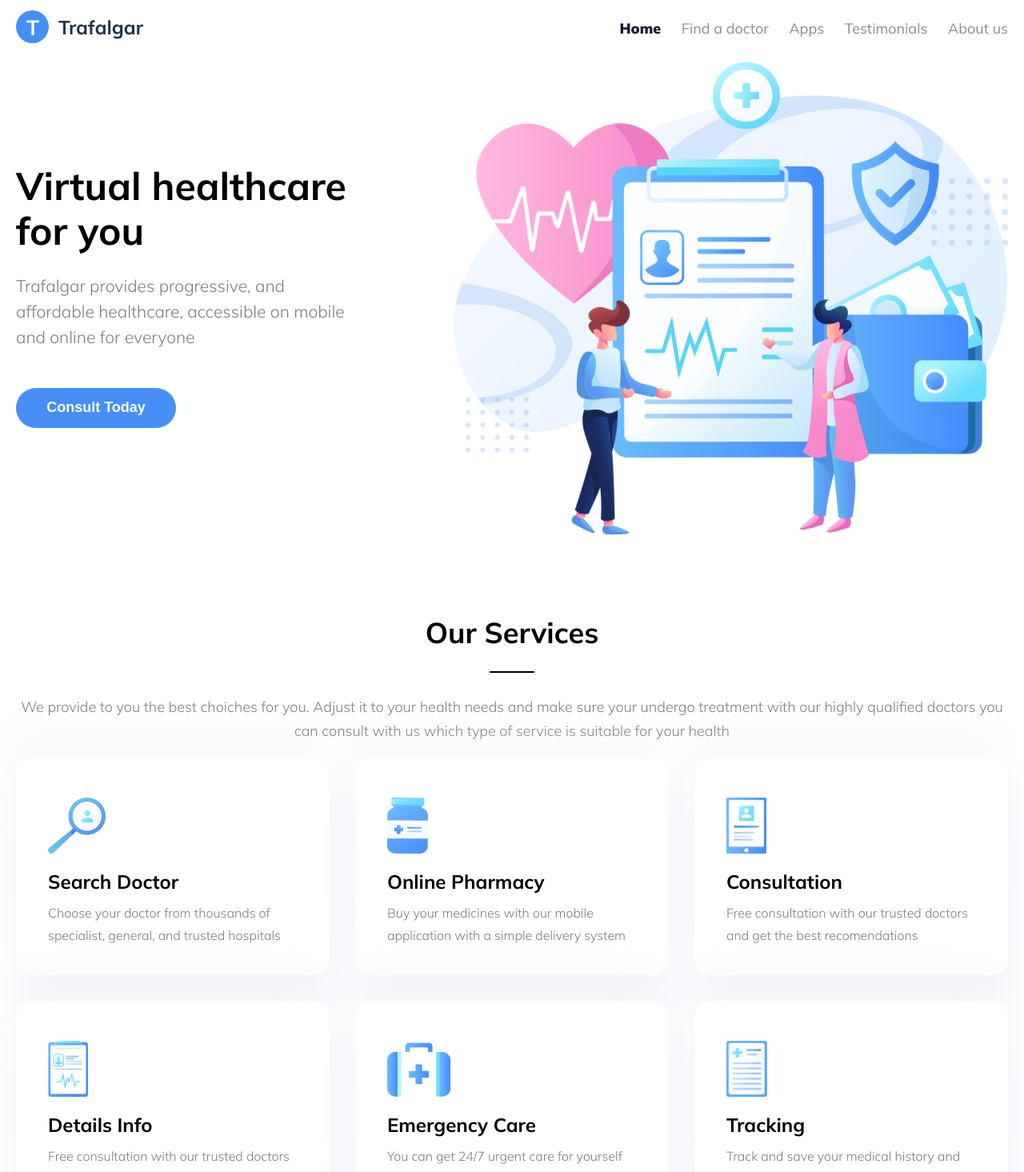
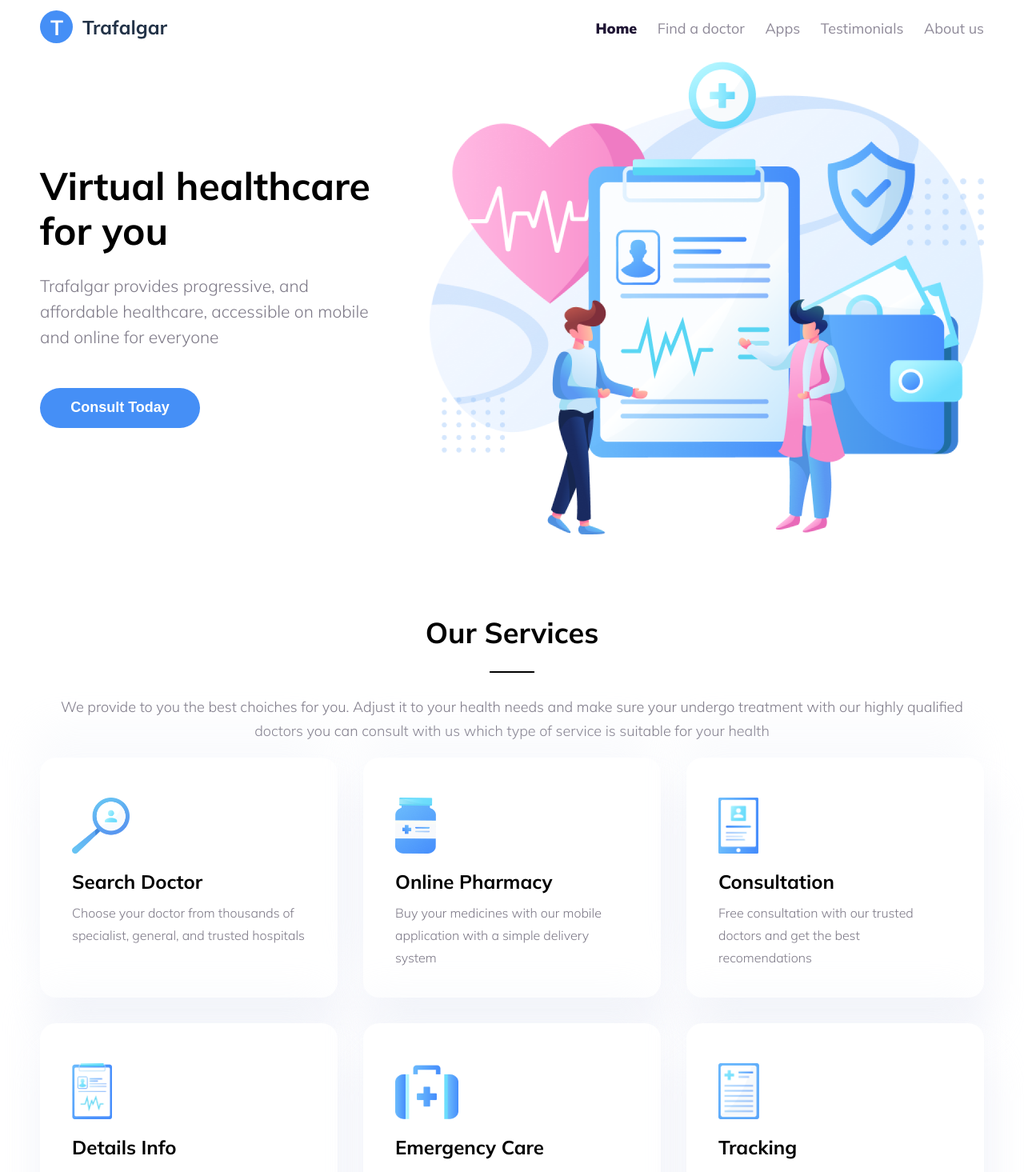
Before and after one commit to nikets40/trafalgar-landing-page, a React (Create React App) app: page / in a window 1280 px wide. Shown: the top 1465 px of the page at 80% size. Built offline with nearby package versions, Linux system fonts and the light colour scheme.

Commit message:
refactoring for responsiveness

```diff
--- a/public/index.html
+++ b/public/index.html
@@ -24,7 +24,7 @@
       work correctly both with client-side routing and a non-root public URL.
       Learn how to configure a non-root public URL by running `npm run build`.
     -->
-    <title>React App</title>
+    <title>Trafalgar</title>
   </head>
   <body>
     <noscript>You need to enable JavaScript to run this app.</noscript>
--- a/src/components/Hero.js
+++ b/src/components/Hero.js
@@ -26,22 +26,32 @@ export default Hero;
 const Container = styled.div`
   max-width: 1280px;
   margin: auto;
-  padding: 0 20px;
+  padding: 0 50px;
   display: flex;
   justify-content: space-between;
   align-items: center;
+
+  @media(max-width:768px){
+    flex-direction: column-reverse;
+  }
 `;
 
 const Cta = styled.div`
   max-width: 430px;
+  min-width: 320px;
   display: flex;
   flex-direction: column;
+
+  @media(max-width:768px){
+    max-width: 100%;
+  }
 `;
 const HeroImg = styled.div`
   height: auto;
   max-width: 693px;
   min-width: 200px;
   max-height: 598px;
+
 
   img {
     width: 100%;
--- a/src/components/Nav.js
+++ b/src/components/Nav.js
@@ -26,7 +26,7 @@ const NavBar = styled.div`
   height: 70px;
   max-width: 1280px;
   margin: auto;
-  padding: 0 20px;
+  padding: 0 50px;
   align-items: center;
   justify-content: space-between;
 `;
--- a/src/components/Services.js
+++ b/src/components/Services.js
@@ -62,7 +62,7 @@ export default Services;
 const Container = styled.div`
   max-width: 1280px;
   margin: 100px auto 0;
-  padding: 0 20px;
+  padding: 0 50px;
   display: flex;
   flex-direction: column;
   position: relative;
@@ -97,7 +97,7 @@ const AllServices = styled.div`
   gap: 2rem;
   grid-template-columns: repeat(auto-fit, minmax(240px, 1fr));
 
-  @media (min-width: 768px) {
+  @media (min-width: 820px) {
     grid-template-columns: repeat(auto-fit, minmax(340px, 1fr));
   }
 `;
```
